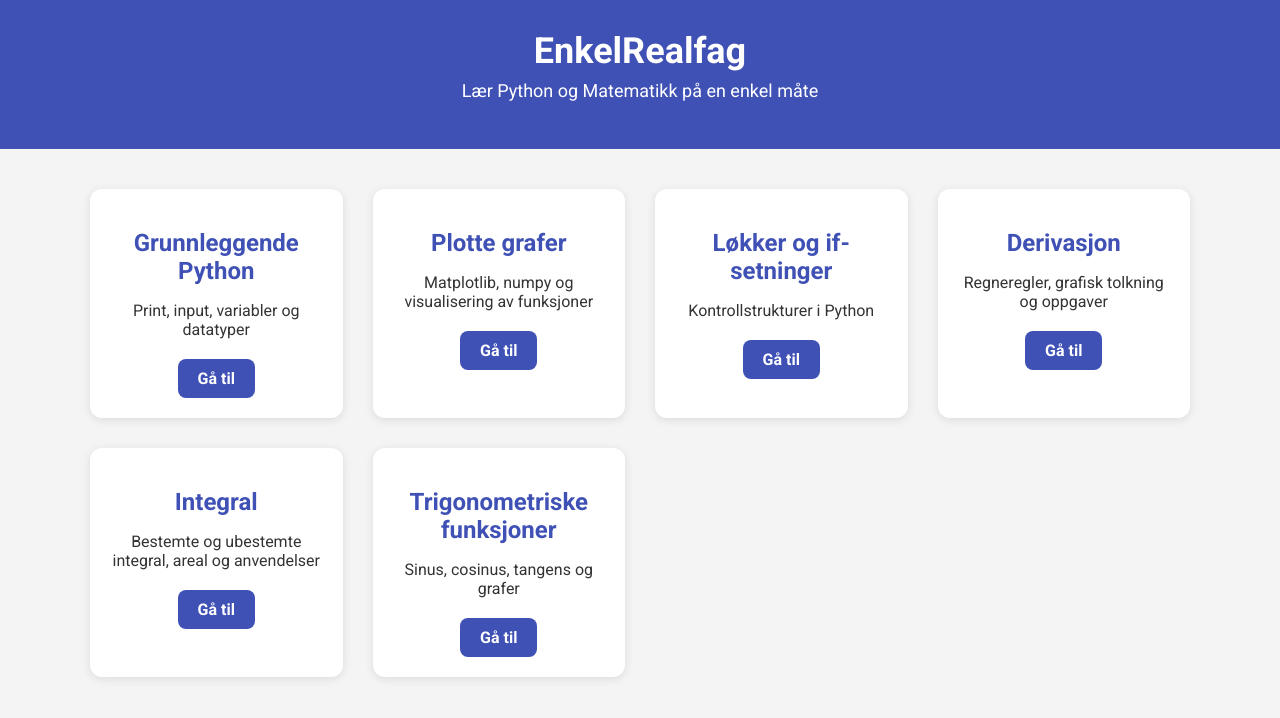
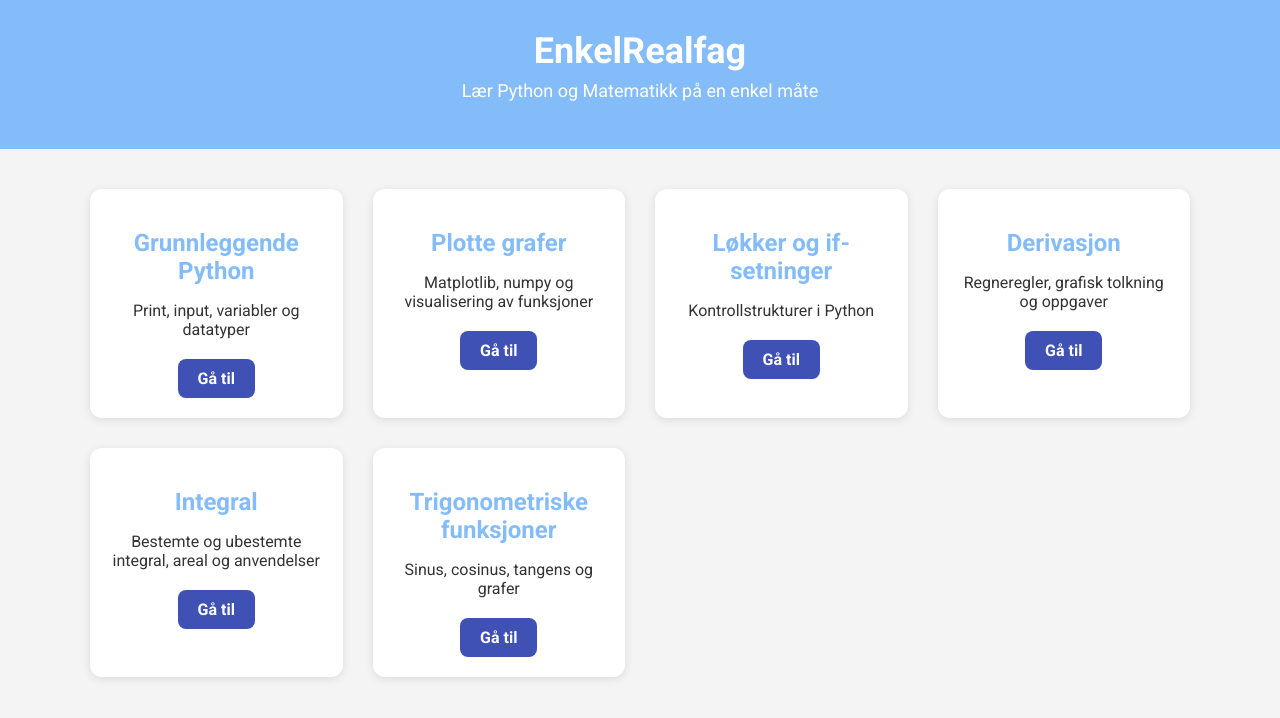
Before and after one commit to juliewold/EnkelRealfag, a plain HTML site: page index.html in a window 1280 px wide. Drawn offline with Linux system fonts and the light colour scheme.

Commit message:
Update index.html

```diff
--- a/index.html
+++ b/index.html
@@ -21,7 +21,7 @@
       }
 
       header {
-        background-color: #3f51b5;
+        background-color: #84bcfa;
         color: white;
         width: 100%;
         padding: 30px 0;
@@ -61,7 +61,7 @@
       }
 
       .card h2 {
-        color: #3f51b5;
+        color: #84bcfa;
         margin-bottom: 10px;
       }
 
```
